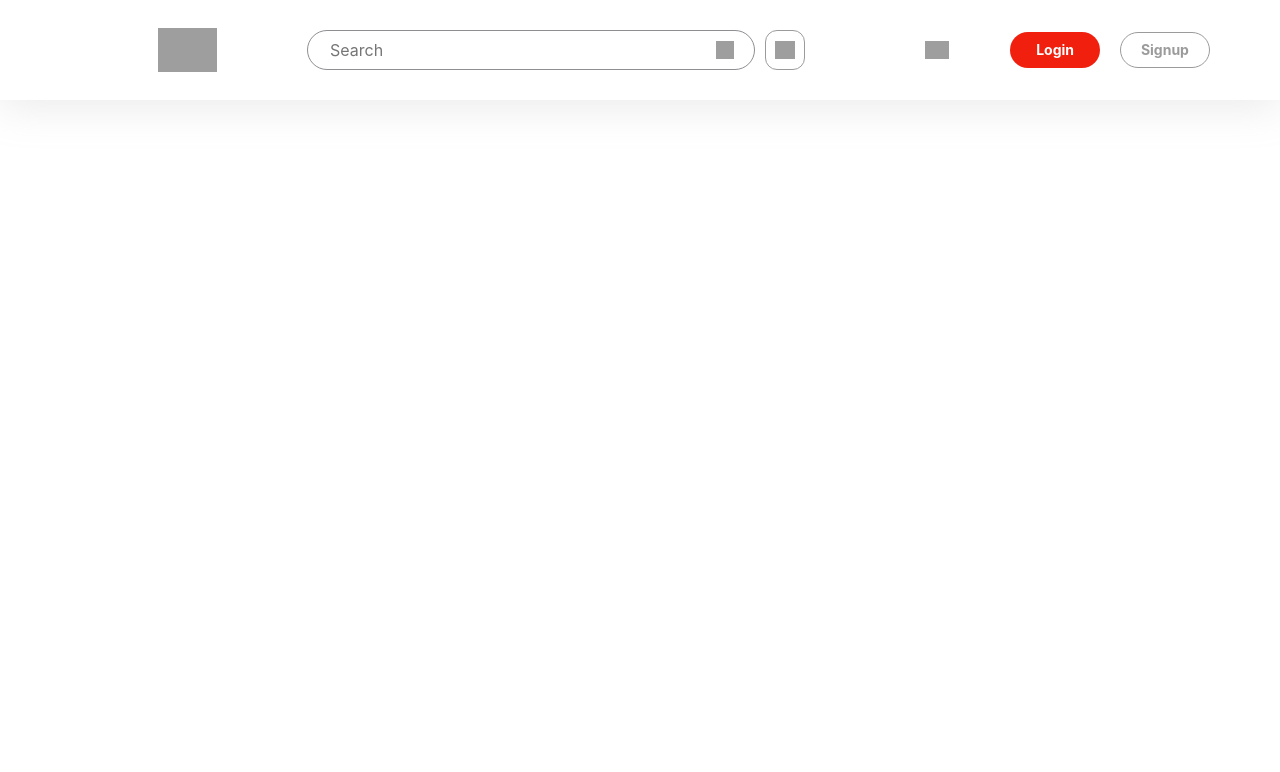
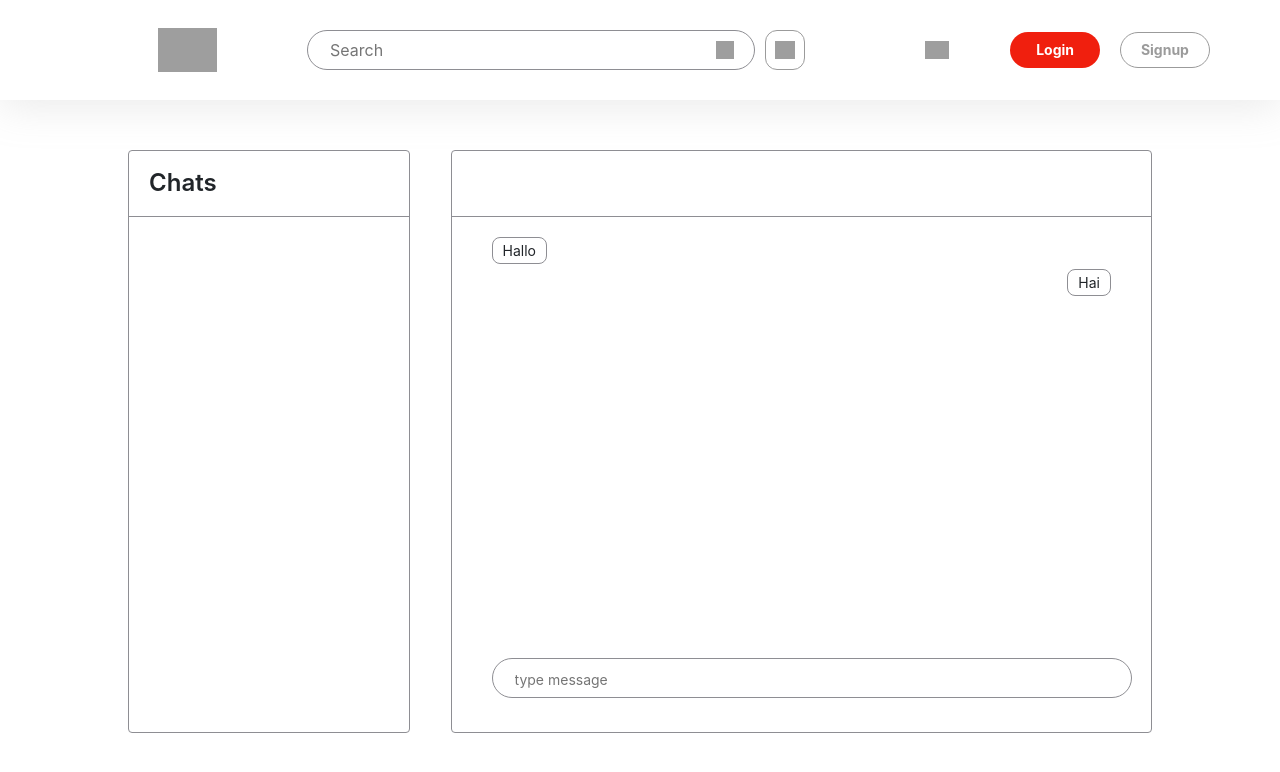
Before and after one commit to Baruak-da-Familia/blanja-frontend, a React (Create React App) app: page /profile in a window 1280 px wide. Shown: the top 772 px of the page. Built offline with nearby package versions, Linux system fonts and the light colour scheme; grey boxes are pictures that could not be loaded; a web font is replaced by a local one.

Commit message:
[update] partial chat

```diff
--- a/package.json
+++ b/package.json
@@ -25,7 +25,8 @@
     "redux-logger": "^3.0.6",
     "redux-persist": "^6.0.0",
     "redux-promise-middleware": "^6.1.2",
-    "slick-carousel": "^1.8.1"
+    "slick-carousel": "^1.8.1",
+    "underscore": "^1.11.0"
   },
   "scripts": {
     "start": "react-scripts start",
--- a/src/App.js
+++ b/src/App.js
@@ -3,16 +3,18 @@ import "./App.css";
 import Navbar from "./components/Navbar/Navbar";
 import { BrowserRouter as Router, Route, Switch } from "react-router-dom";
 import Home from "./pages/Home/Home";
+import Chat from "./pages/Chat/Chat";
 
 function App() {
 	return (
 		<>
 			<Navbar />
-			<Router>
+			<Chat />
+			{/* <Router>
 				<Switch>
 					<Route path="/" exact component={Home} />
 				</Switch>
-			</Router>
+			</Router> */}
 		</>
 	);
 }
--- /dev/null
+++ b/src/pages/Chat/Chat.jsx
@@ -0,0 +1,126 @@
+import React from "react";
+import PropTypes from "prop-types";
+import styles from "./styles.module.css";
+import text from "../../assets/text.module.css";
+import classname from "../../helpers/classJoiner";
+import { isEmpty } from "underscore";
+
+const myId = 99;
+
+const initSelectedChat = {
+	id: 1,
+	name: "Jonas Adam",
+};
+
+const initChatList = [{ id: 1, name: "Jonas Adam", lasMessage: "Hallo" }];
+
+const initMessages = [
+	{
+		id: 1,
+		name: "Jonas Adam",
+		messages: [
+			{
+				id: 1,
+				message: "Hallo",
+				time: "21:16 12-10-2020",
+			},
+			{
+				id: myId,
+				message: "Hai",
+				time: "21:16 12-10-2020",
+			},
+		],
+	},
+];
+
+const renderChat = ({ messages }, id) => {
+	return (
+		<>
+			{messages.map((item, index) => {
+				if (item.id === id) {
+					return (
+						<div
+							key={index}
+							className={classname(styles.otherchat)}
+						>
+							<p key={index}>{item.message}</p>
+						</div>
+					);
+				} else {
+					return (
+						<div key={index} className={classname(styles.mychat)}>
+							<p key={index}>{item.message}</p>
+						</div>
+					);
+				}
+			})}
+		</>
+	);
+};
+
+// const apeendMessage = (messages, message, id)
+
+const Chat = (props) => {
+	const [selectedChat, setSelectedChat] = React.useState(initSelectedChat);
+	const [chatList, setChatList] = React.useState(initChatList);
+	const [messages, setMessage] = React.useState(initMessages);
+	const inputRef = React.useRef();
+
+	const idx = messages.findIndex((message) => {
+		return message.id === selectedChat.id;
+	});
+	return (
+		<div className={classname(styles.chat)}>
+			<div className={classname(styles.chatlistContainer)}>
+				<div className={classname(styles.chatlistHeader)}>
+					<h1 className={classname(text.headline2)}>Chats</h1>
+				</div>
+				{!isEmpty(chatList) ? (
+					<div className={classname(styles.chatlist)}></div>
+				) : (
+					<h1 className={classname(text.headline2, styles.nochat)}>
+						You haven't chat with anyone!
+					</h1>
+				)}
+			</div>
+			<div className={classname(styles.chatroomContainer)}>
+				{!isEmpty(selectedChat) ? (
+					<>
+						<div className={classname(styles.chatroomHeader)}></div>
+						<div className={classname(styles.chatroom)}>
+							{idx >= 0 ? (
+								renderChat(messages[idx], selectedChat.id)
+							) : (
+								<h1
+									className={classname(
+										text.headline2,
+										styles.nochat
+									)}
+								>
+									Send your first message!
+								</h1>
+							)}
+						</div>
+						<div
+							className={classname(styles.inputmessageContainer)}
+						>
+							<input
+								ref={inputRef}
+								placeholder="type message"
+								className={classname(styles.inputmessage)}
+							/>
+						</div>
+					</>
+				) : (
+					<h1 className={classname(text.headline2, styles.nochat)}>
+						Select chat to start chatting!
+					</h1>
+				)}
+			</div>
+		</div>
+	);
+};
+
+Chat.propTypes = {};
+
+export default Chat;
--- /dev/null
+++ b/src/pages/Chat/styles.module.css
@@ -0,0 +1,134 @@
+.chat {
+	padding-top: 150px;
+	padding-left: calc(0.1 * 100vw);
+	padding-right: calc(0.1 * 100vw);
+	padding-bottom: 167px;
+	display: flex;
+	flex-direction: row;
+	justify-content: space-between;
+}
+
+.chatlistContainer {
+	width: calc(0.22 * 100vw);
+	height: 583px;
+	background: #ffffff;
+	border: 1px solid #8e8e93;
+	box-sizing: border-box;
+	border-radius: 4px;
+}
+
+.chatlistHeader {
+	width: 100%;
+	height: 66px;
+	border-width: 0 0 1px 0;
+	border-style: solid;
+	border-color: #8e8e93;
+	display: table;
+	padding: 0 20px;
+}
+
+.chatlistHeader h1 {
+	display: table-cell;
+	vertical-align: middle;
+}
+
+.chatlist {
+	padding: 20px;
+	height: 517px;
+	width: 100%;
+}
+
+.nochat {
+	text-align: center;
+	margin-top: 20%;
+	width: 90%;
+	margin-left: auto;
+	margin-right: auto;
+}
+
+.chatroomHeader {
+	width: 100%;
+	height: 66px;
+	border-width: 0 0 1px 0;
+	border-style: solid;
+	border-color: #8e8e93;
+}
+
+.chatroomContainer {
+	width: calc(0.548 * 100vw);
+	height: 583px;
+	background: #ffffff;
+	border: 1px solid #8e8e93;
+	box-sizing: border-box;
+	border-radius: 4px;
+	display: flex;
+	flex-direction: column;
+	justify-content: flex-start;
+	position: relative;
+}
+
+.chatroom {
+	width: 100%;
+	padding: 20px 40px 80px 40px;
+	height: 517px;
+}
+
+.inputmessageContainer {
+	width: calc(0.5 * 100vw);
+	height: 40px;
+	position: absolute;
+	padding-left: 20px;
+	padding-right: 20px;
+	bottom: 34px;
+	background: #ffffff;
+	border: 1px solid #8e8e93;
+	border-radius: 23px;
+	margin-left: 40px;
+	margin-right: 40px;
+}
+
+.inputmessage {
+	width: 100%;
+	height: 40px;
+	background-color: transparent;
+	border-width: 0;
+	font-size: 1.4rem;
+}
+
+.inputmessage:focus {
+	outline: none;
+}
+
+.mychat {
+	padding: 2px 10px;
+	border: 1px solid #8e8e93;
+	border-radius: 8px;
+	display: table;
+	margin-left: auto;
+	margin-right: 0;
+	margin-bottom: 5px;
+}
+
+.mychat p {
+	text-align: right;
+	display: table-cell;
+	vertical-align: middle;
+	font-size: 1.4rem;
+}
+
+.otherchat {
+	padding: 2px 10px;
+	border: 1px solid #8e8e93;
+	border-radius: 8px;
+	display: table;
+	margin-left: 0;
+	margin-right: auto;
+	margin-bottom: 5px;
+}
+
+.otherchat p {
+	text-align: left;
+	display: table-cell;
+	vertical-align: middle;
+	font-size: 1.4rem;
+}
```
Also changed, not shown: 1 other file (tests, documents, lock files or other folders).
